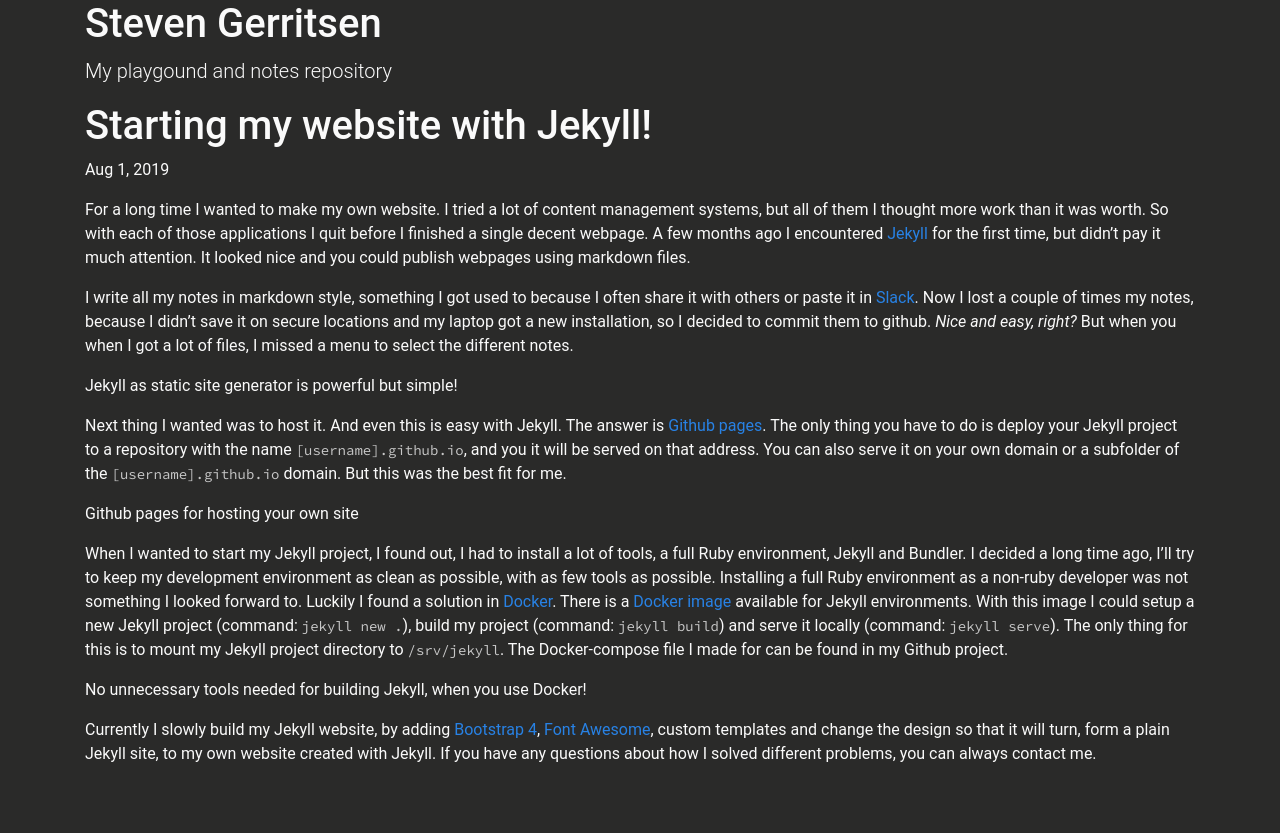
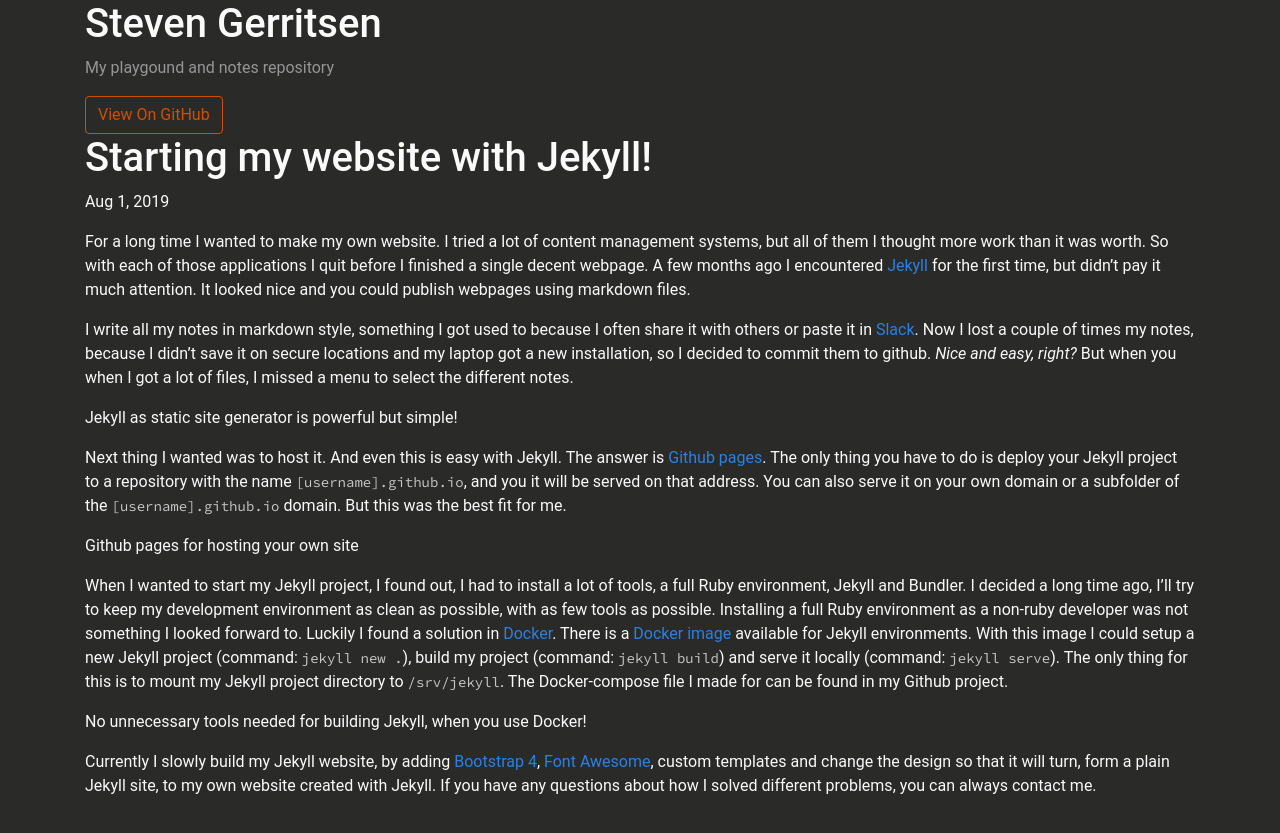
Before and after one commit to Steeff0/steeff0.github.io, a Jekyll site: the page built from _posts/2019-08-01-my-site-in-Jekyll.markdown, in a window 1280 px wide. Shown: the top 833 px of the page. Built offline with Jekyll 4.4.1, drawn with Linux system fonts in a browser that asks for light colours; some web fonts are replaced.

Commit message:
Make adjustments to bootstrap layout

```diff
--- a/_layouts/bootstrap.html
+++ b/_layouts/bootstrap.html
@@ -1,31 +1,46 @@
 
-<!DOCTYPE html>
-<html lang="en">
+<!DOCTYPE html><html lang="{{ site.lang | default: "en-US" }}">
+
 <head>
     <meta charset="utf-8">
+    <meta http-equiv="X-UA-Compatible" content="IE=edge">
+
+    {% seo %}
+
     <title>{{ site.title | default: site.github.repository_name }}</title>
+
     <meta name="viewport" content="width=device-width, initial-scale=1">
-    <meta http-equiv="X-UA-Compatible" content="IE=edge"/>
     <link rel="stylesheet" href="{{ '/assets/css/main.css?v=' | append: site.github.build_revision | relative_url }}" />
+
     <link href="https://fonts.googleapis.com/css?family=Source+Code+Pro&display=swap" rel="stylesheet" type="text/css" />
     <link href="//fonts.googleapis.com/css?family=Droid+Sans&display=swap" rel="stylesheet" type="text/css" />
 </head>
 <body>
 <div class="container">
 
-    <div class="page-header" id="banner">
+    <header>
         <div class="row">
-            <div class="col-lg-8 col-md-7 col-sm-6">
+            <div class="col-sm-12">
                 <h1>{{ site.title | default: site.github.repository_name }}</h1>
-                <p class="lead">{{ site.description | default: site.github.project_tagline }}</p>
+                <p class="text-muted">{{ site.description | default: site.github.project_tagline }}</p>
             </div>
         </div>
-    </div>
+        <div class="row">
+            <div class="col-sm-12">
+                <nav>
+                    <a class="btn btn-outline-primary" type="button" href="{{ site.github.repository_url }}">View On GitHub</a></a>
+                    {% if site.show_downloads %}
+                    <a class="btn btn-outline-secondary" type="button" href="{{ site.github.zip_url }}">ZIP</a></a>
+                    <a class="btn btn-outline-secondary" type="button" href="{{ site.github.tar_url }}">TAR</a></a>
+                    {% endif %}
+                </nav>
+            </div>
+        </div>
+    </header><!-- end header -->
 
     {{ content }}
 
 </div>
-
 <script src="{{ '/assets/javascript/bootstrap/jquery.min.js' | relative_url }}"></script>
 <script src="{{ '/assets/javascript/bootstrap/popper.min.js' | relative_url }}"></script>
 <script src="{{ '/assets/javascript/bootstrap/bootstrap.min.js' | relative_url }}"></script>
```
